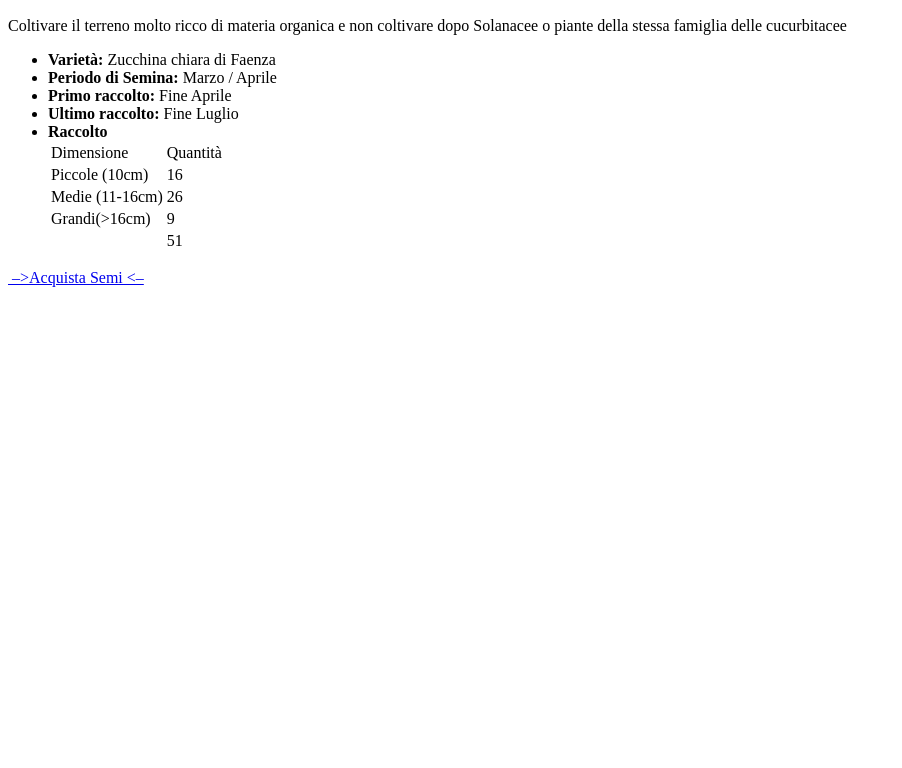
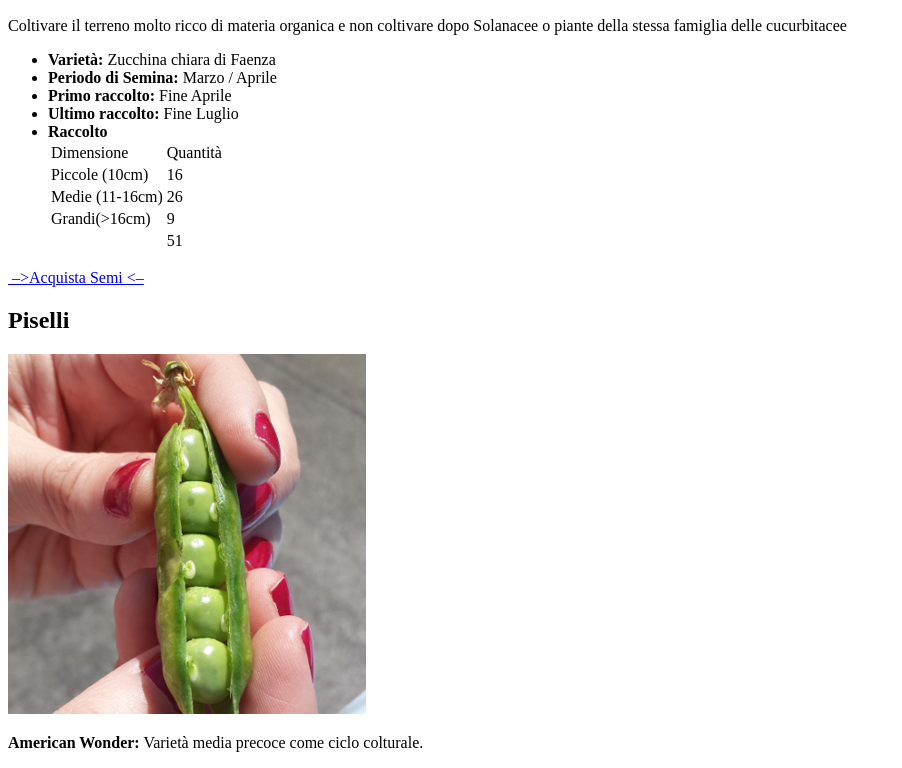
Before and after one commit to Marco-Bacci/htmlcss-hello, a plain HTML site: page index.html in a window 1280 px wide. Shown: the part 499-1267 px from the top of the page, without its empty margins (0-902 px from the left). Before the commit the page ends 800 px from the top, so only its background shows below. Drawn offline with Linux system fonts and the light colour scheme.

Commit message:
foto piselli

```diff
--- a/index.html
+++ b/index.html
@@ -17,6 +17,7 @@
     <img src="./img/zucchine.png" alt="zucchine" title="zucchine">
     <p> Coltivare il terreno molto ricco di materia organica e non coltivare dopo Solanacee o piante della stessa
       famiglia delle cucurbitacee</p>
+      <div>
     <ul>
       <li><b>Varietà:</b> Zucchina chiara di Faenza</li>
       <li><b>Periodo di Semina:</b> Marzo / Aprile</li>
@@ -49,8 +50,16 @@
     </table>
     </li>
   </ul>
+  </div>
   <a href="#">&nbsp;&ndash;&gt;Acquista Semi&nbsp;&lt;&ndash;
 </a>
+</section>
+<section>
+  <h2>Piselli</h2>
+  <img src="./img/piselli.png" alt="piselli" title="Piselli">
+  <p><b>American Wonder:</b> Varietà media precoce come ciclo colturale.</p>
+
+
 </section>
 
 </body>
```
